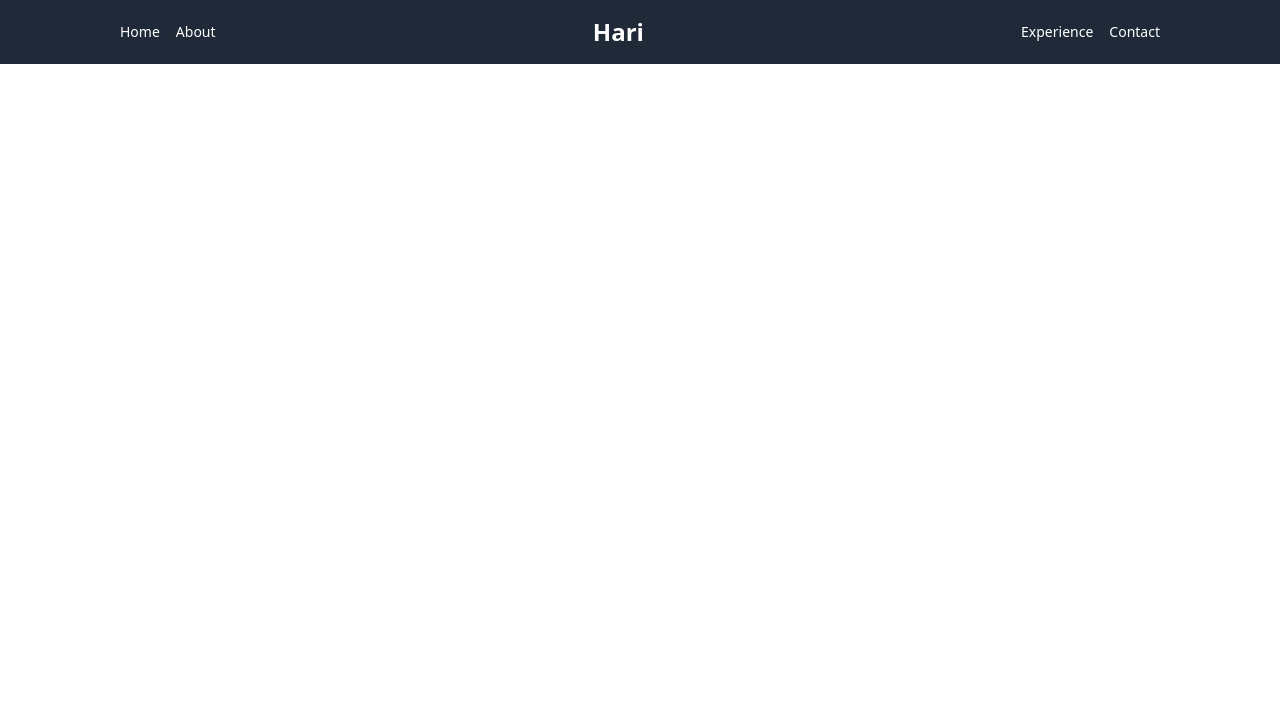
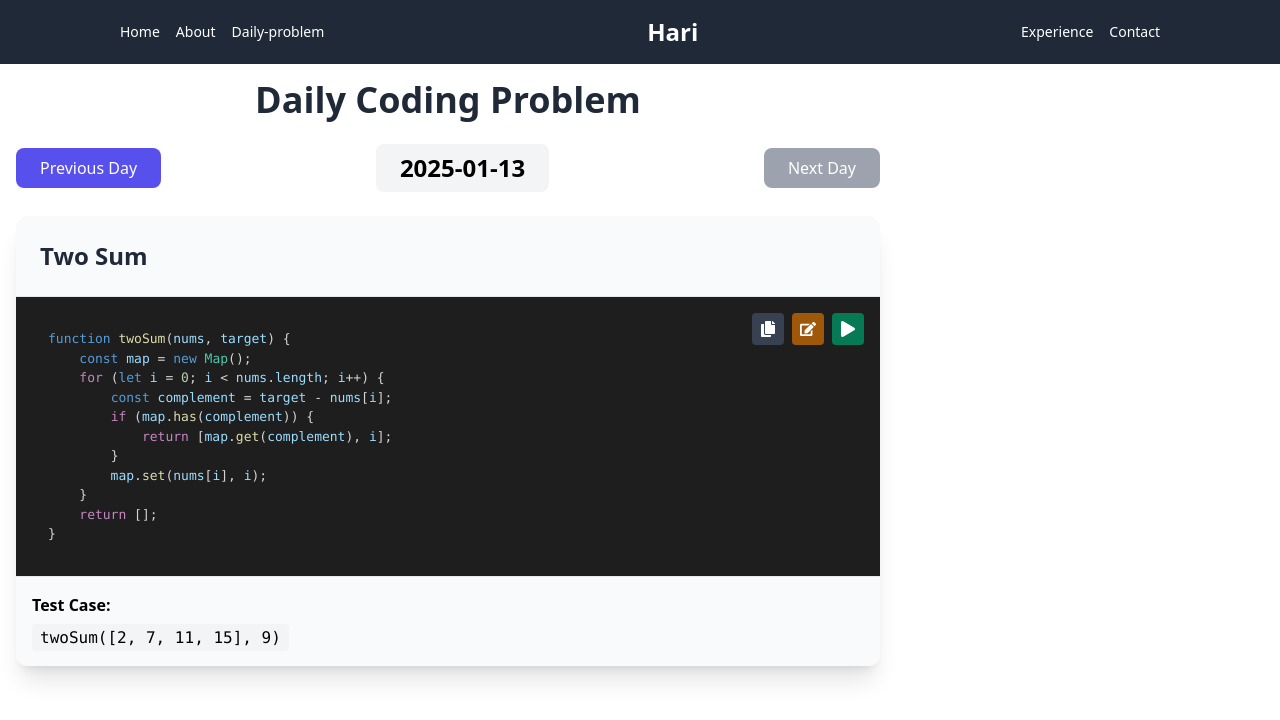
Before and after one commit to Hari-0210/portfolio, a React (Create React App) app: page /daily-problem in a window 1280 px wide. Shown: the top 720 px of the page. Built offline with nearby package versions, Linux system fonts and the light colour scheme; no server answers.

Commit message:
dev screen added

```diff
--- a/package.json
+++ b/package.json
@@ -9,13 +9,15 @@
     "@testing-library/jest-dom": "^5.17.0",
     "@testing-library/react": "^13.4.0",
     "@testing-library/user-event": "^13.5.0",
+    "date-fns": "^4.1.0",
     "flowbite": "^2.2.1",
     "framer-motion": "^11.0.3",
     "react": "^18.2.0",
     "react-dom": "^18.2.0",
-    "react-icons": "^5.0.1",
+    "react-icons": "^5.4.0",
     "react-router-dom": "^6.22.0",
     "react-scripts": "5.0.1",
+    "react-syntax-highlighter": "^15.6.1",
     "react-toastify": "^10.0.4",
     "react-vertical-timeline-component": "^3.6.0",
     "web-vitals": "^2.1.4"
--- /dev/null
+++ b/src/components/DailyProblem.js
@@ -0,0 +1,203 @@
+import React, { useState } from "react";
+import { format, subDays } from "date-fns";
+import { Prism as SyntaxHighlighter } from "react-syntax-highlighter";
+import { vscDarkPlus } from "react-syntax-highlighter/dist/esm/styles/prism";
+import { FaPlay, FaCopy, FaEdit, FaCheck } from "react-icons/fa";
+
+// This would come from your database/API
+const problemsData = {
+  "2025-01-13": {
+    title: "Two Sum",
+    code: `function twoSum(nums, target) {
+    const map = new Map();
+    for (let i = 0; i < nums.length; i++) {
+        const complement = target - nums[i];
+        if (map.has(complement)) {
+            return [map.get(complement), i];
+        }
+        map.set(nums[i], i);
+    }
+    return [];
+}`,
+    language: "javascript",
+    testCase: "twoSum([2, 7, 11, 15], 9)",
+    expectedOutput: "[0, 1]",
+  },
+  // Add more daily problems here
+};
+
+function DailyProblem() {
+  const [currentDate, setCurrentDate] = useState(new Date());
+  const [output, setOutput] = useState("");
+  const [copied, setCopied] = useState(false);
+  const [isEditing, setIsEditing] = useState(false);
+  const [editedCode, setEditedCode] = useState("");
+
+  const formattedDate = format(currentDate, "yyyy-MM-dd");
+  const problem = problemsData[formattedDate] || {
+    title: "No problem for this date",
+    code: "",
+    language: "javascript",
+  };
+
+  const handlePrevious = () => {
+    setCurrentDate((prev) => subDays(prev, 1));
+  };
+
+  const handleNext = () => {
+    const tomorrow = new Date();
+    tomorrow.setHours(23, 59, 59, 999);
+    if (currentDate < tomorrow) {
+      setCurrentDate((prev) => new Date(prev.setDate(prev.getDate() + 1)));
+    }
+  };
+
+  const executeCode = () => {
+    try {
+      const problem = problemsData[formattedDate];
+      // Use the edited code if in edit mode
+      const codeToExecute = isEditing ? editedCode : problem.code;
+      // Create a safe evaluation environment
+      const safeEval = new Function(
+        `${codeToExecute}\nreturn ${problem.testCase}`
+      );
+      const result = safeEval();
+      setOutput(JSON.stringify(result));
+    } catch (error) {
+      setOutput(`Error: ${error.message}`);
+    }
+  };
+
+  const handleCopy = () => {
+    navigator.clipboard.writeText(problem.code);
+    setCopied(true);
+    setTimeout(() => setCopied(false), 2000);
+  };
+
+  const handleEdit = () => {
+    setIsEditing(true);
+    setEditedCode(problem.code);
+  };
+
+  const handleSave = () => {
+    setIsEditing(false);
+    // In a real app, you'd save this to your backend
+    problemsData[formattedDate] = {
+      ...problem,
+      code: editedCode,
+    };
+  };
+
+  return (
+    <div className="container mt-12 px-4 py-8 max-w-4xl">
+      <h1 className="text-4xl font-bold mb-6 text-center text-gray-800">
+        Daily Coding Problem
+      </h1>
+
+      <div className="flex items-center justify-between mb-6">
+        <button
+          onClick={handlePrevious}
+          className="px-6 py-2 bg-indigo-600 text-white rounded-lg hover:bg-indigo-700 transition-colors"
+        >
+          Previous Day
+        </button>
+        <h2 className="text-2xl font-semibold bg-gray-100 px-6 py-2 rounded-lg">
+          {formattedDate}
+        </h2>
+        <button
+          onClick={handleNext}
+          className="px-6 py-2 bg-indigo-600 text-white rounded-lg hover:bg-indigo-700 transition-colors disabled:bg-gray-400"
+          disabled={currentDate >= new Date()}
+        >
+          Next Day
+        </button>
+      </div>
+
+      <div className="bg-white rounded-xl shadow-xl overflow-hidden">
+        <div className="p-6 bg-gray-50 border-b">
+          <h3 className="text-2xl font-bold text-gray-800">{problem.title}</h3>
+        </div>
+
+        <div className="relative">
+          <div className="absolute right-4 top-4 flex gap-2">
+            <button
+              onClick={handleCopy}
+              className="p-2 bg-gray-700 text-white rounded hover:bg-gray-600 transition-colors"
+              title="Copy code"
+            >
+              <FaCopy />
+            </button>
+            {isEditing ? (
+              <button
+                onClick={handleSave}
+                className="p-2 bg-blue-600 text-white rounded hover:bg-blue-500 transition-colors"
+                title="Save code"
+              >
+                <FaCheck />
+              </button>
+            ) : (
+              <button
+                onClick={handleEdit}
+                className="p-2 bg-yellow-600 text-white rounded hover:bg-yellow-500 transition-colors"
+                title="Edit code"
+              >
+                <FaEdit />
+              </button>
+            )}
+            <button
+              onClick={executeCode}
+              className="p-2 bg-green-600 text-white rounded hover:bg-green-500 transition-colors"
+              title="Run code"
+            >
+              <FaPlay />
+            </button>
+          </div>
+
+          {isEditing ? (
+            <textarea
+              value={editedCode}
+              onChange={(e) => setEditedCode(e.target.value)}
+              className="w-full h-[400px] font-mono p-8 bg-gray-900 text-gray-100 focus:outline-none"
+              spellCheck="false"
+            />
+          ) : (
+            <SyntaxHighlighter
+              language={problem.language}
+              style={vscDarkPlus}
+              className="rounded-none !m-0"
+              customStyle={{ padding: "2rem" }}
+            >
+              {problem.code}
+            </SyntaxHighlighter>
+          )}
+        </div>
+
+        {problem.testCase && (
+          <div className="p-4 bg-gray-50 border-t">
+            <h4 className="font-semibold mb-2">Test Case:</h4>
+            <code className="bg-gray-100 px-2 py-1 rounded">
+              {problem.testCase}
+            </code>
+          </div>
+        )}
+
+        {output && (
+          <div className="p-4 bg-gray-50 border-t">
+            <h4 className="font-semibold mb-2">Output:</h4>
+            <div className="bg-gray-100 p-3 rounded">
+              <code>{output}</code>
+            </div>
+          </div>
+        )}
+
+        {copied && (
+          <div className="fixed bottom-4 right-4 bg-green-500 text-white px-4 py-2 rounded shadow-lg">
+            Code copied!
+          </div>
+        )}
+      </div>
+    </div>
+  );
+}
+
+export default DailyProblem;
--- a/src/components/Navbar.jsx
+++ b/src/components/Navbar.jsx
@@ -27,6 +27,7 @@ const Navbar = () => {
         <div className="hidden sm:flex space-x-4 items-center text-sm">
           <Link to="/">Home</Link>
           <Link to="/about">About</Link>
+          <Link to="/daily-problem">Daily-problem</Link>
         </div>
         <div className="text-3xl sm:text-2xl font-extrabold">
           <a href="/">Hari</a>
--- a/src/index.js
+++ b/src/index.js
@@ -9,6 +9,7 @@ import Experience from "./components/Experience";
 import About from "./components/About";
 import Contact from "./components/Contact";
 import Projects from "./components/Projects";
+import DailyProblem from "./components/DailyProblem";
 
 const root = ReactDOM.createRoot(document.getElementById("root"));
 root.render(
@@ -20,6 +21,7 @@ root.render(
       <Route path="/projects" element={<Projects />} />
       <Route path="/about" element={<About />} />
       <Route path="/contact" element={<Contact />} />
+      <Route path="/daily-problem" element={<DailyProblem />} />
     </Routes>
   </BrowserRouter>
 );
```
Also changed, not shown: 1 other file (tests, documents, lock files or other folders).
